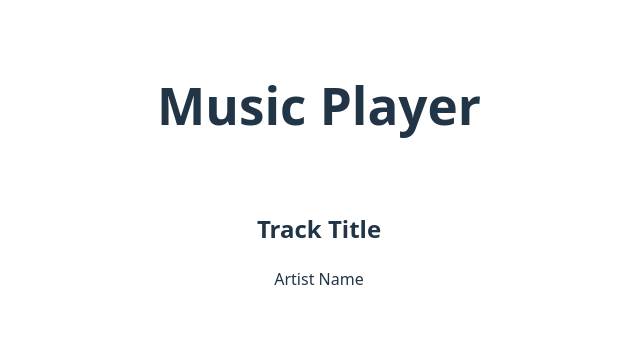
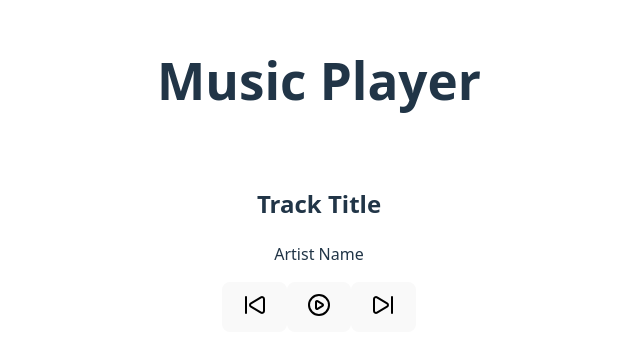
Before and after one commit to paolacalle/music-player-recs, a React (Vite) app in the folder music-player/: page / in a window 1280 px wide. Shown: the part 225-580 px from the top of the page, without its empty margins (321-961 px from the left). Built offline with nearby package versions, Linux system fonts and the light colour scheme.

Commit message:
play, pause, prev, next btns

```diff
--- a/music-player/src/components/IconButtons.jsx
+++ b/music-player/src/components/IconButtons.jsx
@@ -1 +1,32 @@
+// Controls.jsx
 import React from 'react';
+import { PlayCircle, PauseCircle, SkipForward, SkipBack } from 'lucide-react';
+
+function IconButton({ Icon, onClick, label, className = '' }) {
+  return (
+    <button
+      type="button"
+      onClick={onClick}
+      aria-label={label}
+      className={`icon-button inline-flex items-center justify-center rounded-full p-2 text-black hover:bg-black/5 focus:outline-none focus:ring-2 focus:ring-black/30 ${className}`}
+    >
+      <Icon className="w-7 h-7" />
+    </button>
+  );
+}
+
+export function Play({ onClick }) {
+  return <IconButton Icon={PlayCircle} onClick={onClick} label="Play" />;
+}
+
+export function Pause({ onClick }) {
+  return <IconButton Icon={PauseCircle} onClick={onClick} label="Pause" />;
+}
+
+export function Next({ onClick }) {
+  return <IconButton Icon={SkipForward} onClick={onClick} label="Next" />;
+}
+
+export function Previous({ onClick }) {
+  return <IconButton Icon={SkipBack} onClick={onClick} label="Previous" />;
+}
--- a/music-player/src/components/MusicPlayer.jsx
+++ b/music-player/src/components/MusicPlayer.jsx
@@ -1,4 +1,5 @@
 import React from "react";
+import {Play, Pause, Next, Previous} from './IconButtons';
 
 const MusicPlayer = () => {
     return <div className ="music-player-container">
@@ -15,6 +16,9 @@ const MusicPlayer = () => {
 
             {/* Controls */}
             <div className="controls">
+                <Previous onClick={() => {}} />
+                <Play onClick={() => {}} />
+                <Next onClick={() => {}} />
 
             </div>
         </div>
--- /dev/null
+++ b/music-player/src/components/VibeButton.jsx
@@ -0,0 +1 @@
+import { Sparkles } from 'lucide-react';
--- /dev/null
+++ b/package.json
@@ -0,0 +1,5 @@
+{
+	"dependencies": {
+		"lucide-react": "^0.553.0"
+	}
+}
```
Also changed, not shown: 2 other files (tests, documents, lock files or other folders).
